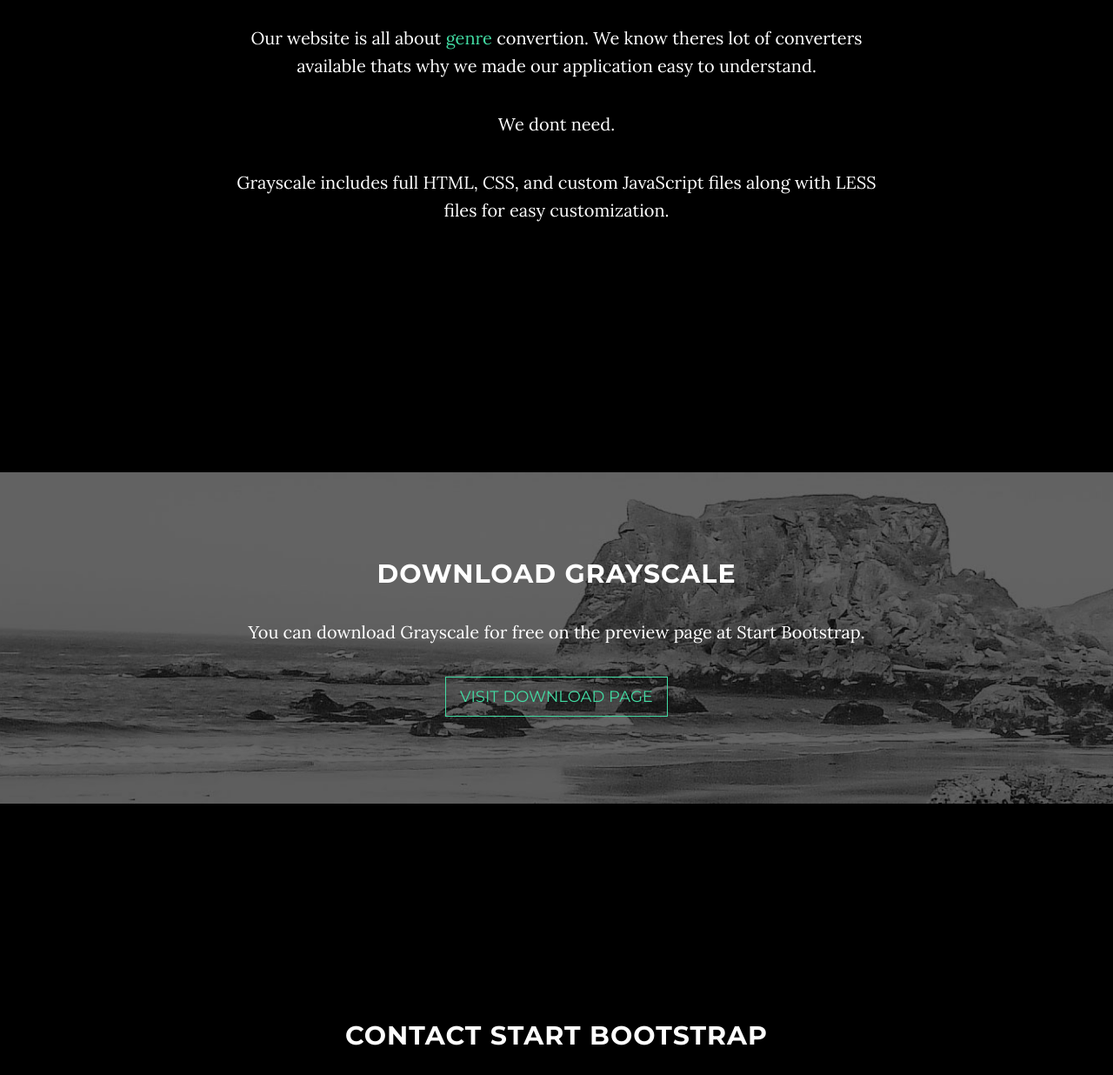
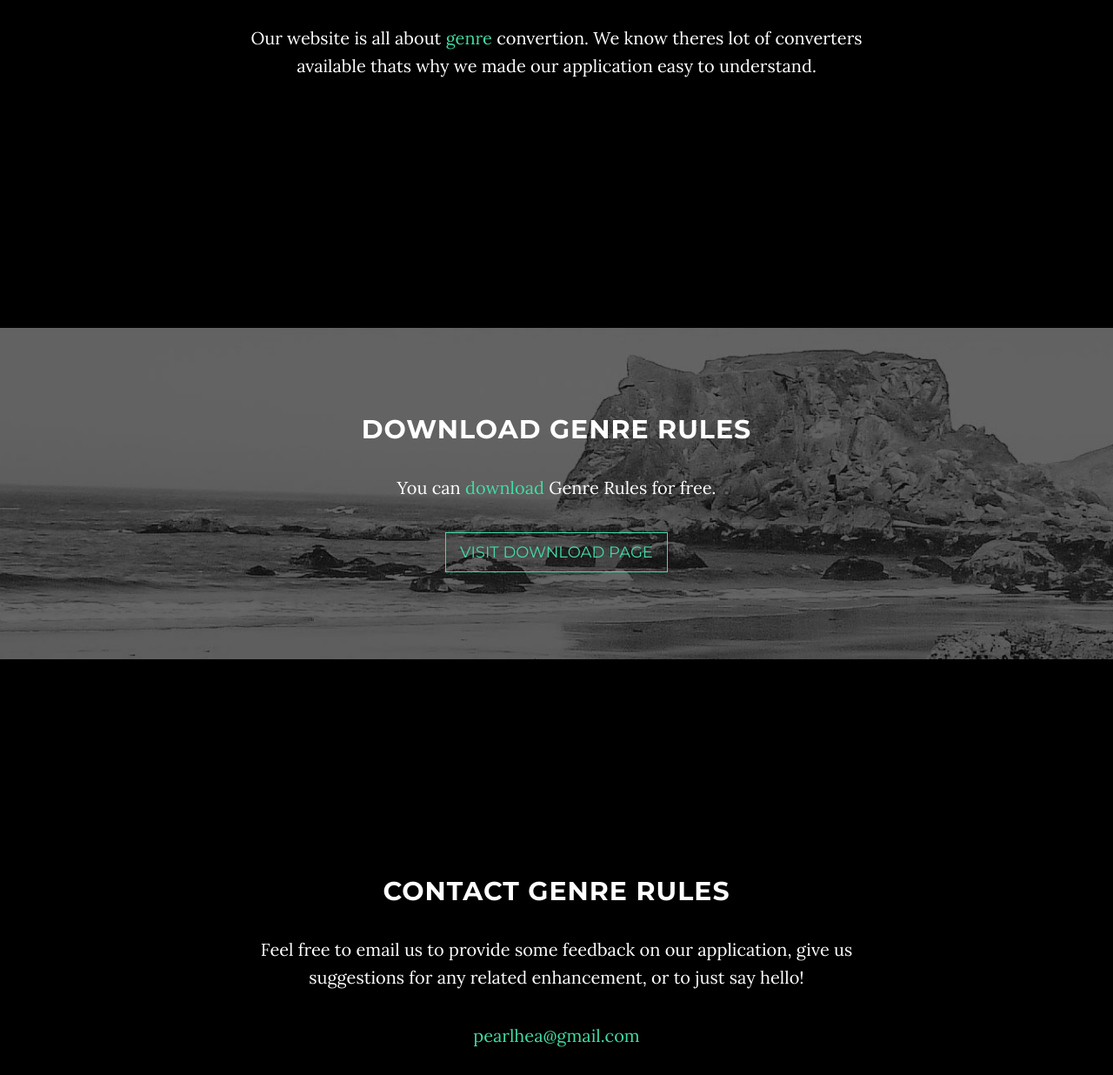
Before and after one commit to pearlyndanes/fullwebsite, a website: page index.html in a window 1280 px wide. Shown: the part 1090-2326 px from the top of the page at 87% size. Drawn offline with nearby package versions, Linux system fonts and the light colour scheme; some packages are replaced by stand-ins of ours.

Commit message:
Update index.html

```diff
--- a/index.html
+++ b/index.html
@@ -92,8 +92,8 @@
             <div class="col-lg-8 col-lg-offset-2">
                 <h2>About Genre</h2>
                 <p>Our website is all about  <a href="http://www.merriam-webster.com/dictionary/genre">genre</a> convertion. We know theres  lot of converters available thats why we made our application easy to understand.</p>
-                <p>We dont need.</p>
-                <p>Grayscale includes full HTML, CSS, and custom JavaScript files along with LESS files for easy customization.</p>
+                <p></p>
+                <p></p>
             </div>
         </div>
     </section>
@@ -103,8 +103,8 @@
         <div class="download-section">
             <div class="container">
                 <div class="col-lg-8 col-lg-offset-2">
-                    <h2>Download Grayscale</h2>
-                    <p>You can download Grayscale for free on the preview page at Start Bootstrap.</p>
+                    <h2>Download Genre Rules</h2>
+                    <p>You can <a href="http://">download</a> Genre Rules for free.</p>
                     <a href="http://startbootstrap.com/template-overviews/grayscale/" class="btn btn-default btn-lg">Visit Download Page</a>
                 </div>
             </div>
@@ -115,9 +115,9 @@
     <section id="contact" class="container content-section text-center">
         <div class="row">
             <div class="col-lg-8 col-lg-offset-2">
-                <h2>Contact Start Bootstrap</h2>
-                <p>Feel free to email us to provide some feedback on our templates, give us suggestions for new templates and themes, or to just say hello!</p>
-                <p><a href="mailto:feedback@startbootstrap.com">feedback@startbootstrap.com</a>
+                <h2>Contact Genre Rules</h2>
+                <p>Feel free to email us to provide some feedback on our application, give us suggestions for any related enhancement, or to just say hello!</p>
+                <p><a href="pearhea.pd@gmail.com">pearlhea@gmail.com</a>
                 </p>
                 <ul class="list-inline banner-social-buttons">
                     <li>
@@ -140,7 +140,7 @@
     <!-- Footer -->
     <footer>
         <div class="container text-center">
-            <p>Copyright &copy; Your Website 2016</p>
+            <p>Copyright &copy; MelLhea 2016</p>
         </div>
     </footer>
 
```
